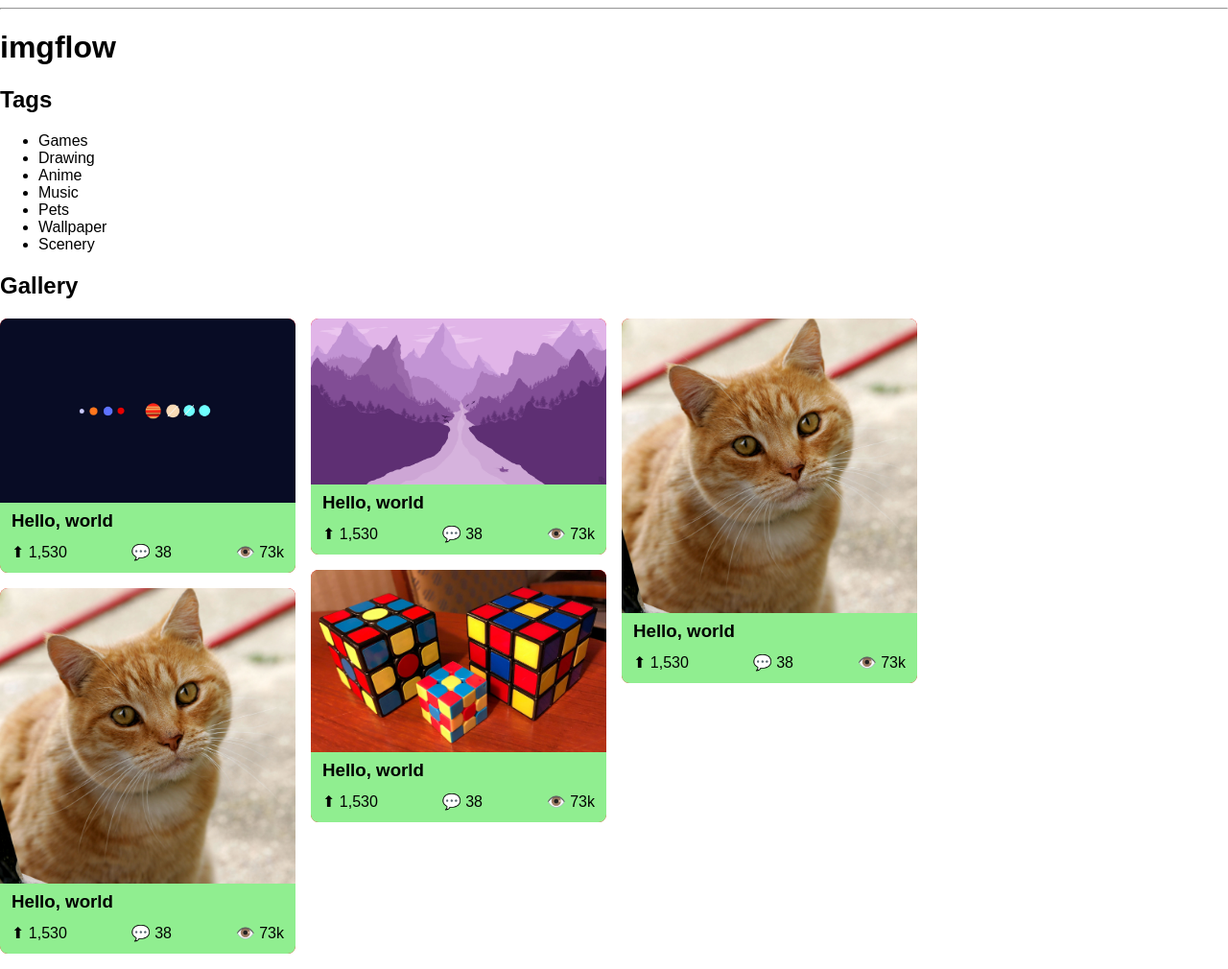
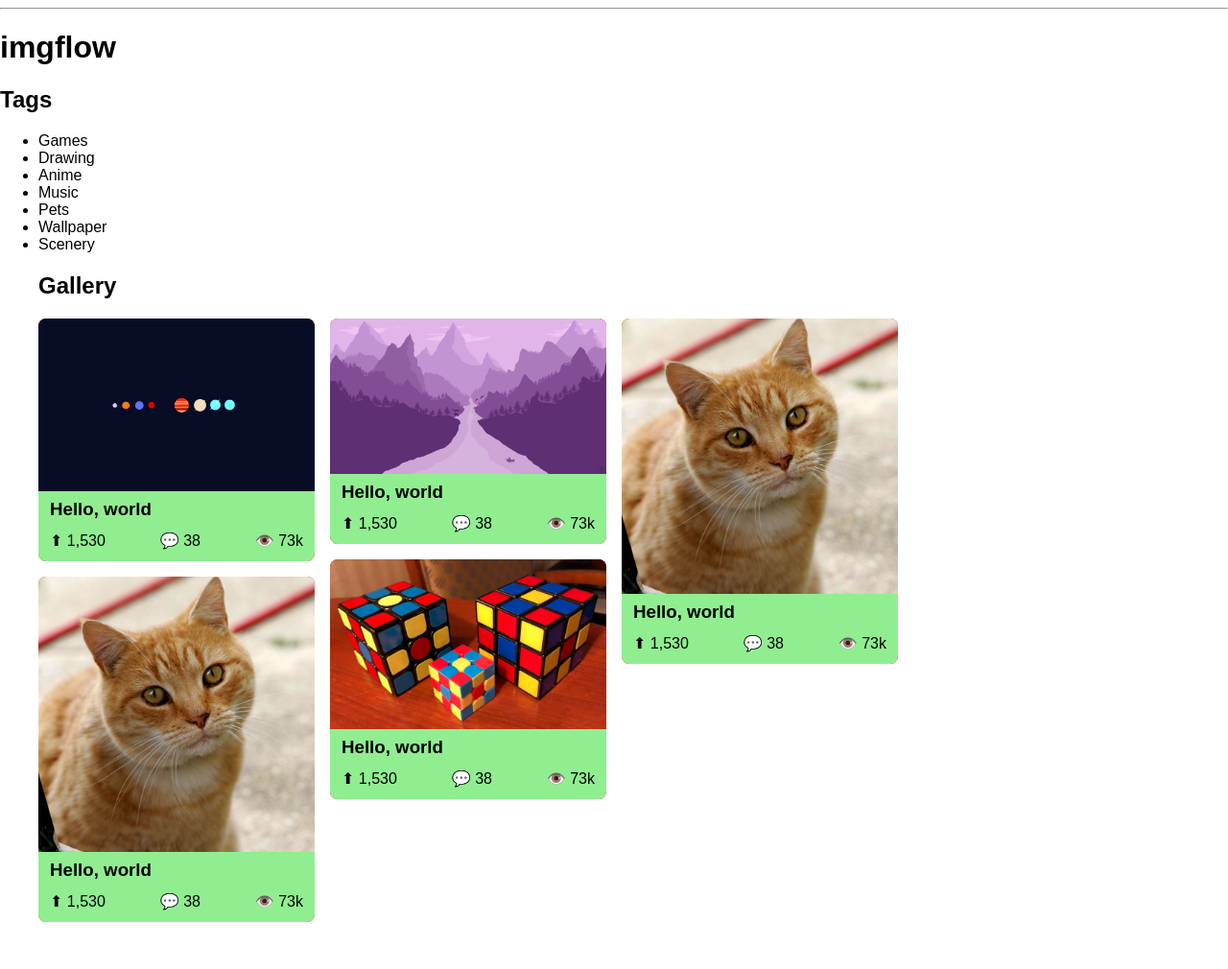
Before and after one commit to purewave0/imgflow, a Flask app: page / in a window 1280 px wide. Shown: the part 18-1028 px from the top of the page at 96% size. After the commit the page ends 979 px from the top, so only its background shows below. Run offline with Flask 3, Linux system fonts and the light colour scheme; data that the repository does not hold is empty; parts of the project's set-up code (start-up, migrations or seed data) failed here and were passed over.

Commit message:
feat: set max-width to Home gallery

```diff
--- a/app/static/css/index.css
+++ b/app/static/css/index.css
@@ -1,3 +1,8 @@
+#gallery-section {
+    max-width: 1200px;
+    margin: 0 auto;
+}
+
 #gallery {
     columns: 4 200px;
     gap: 16px;
```
